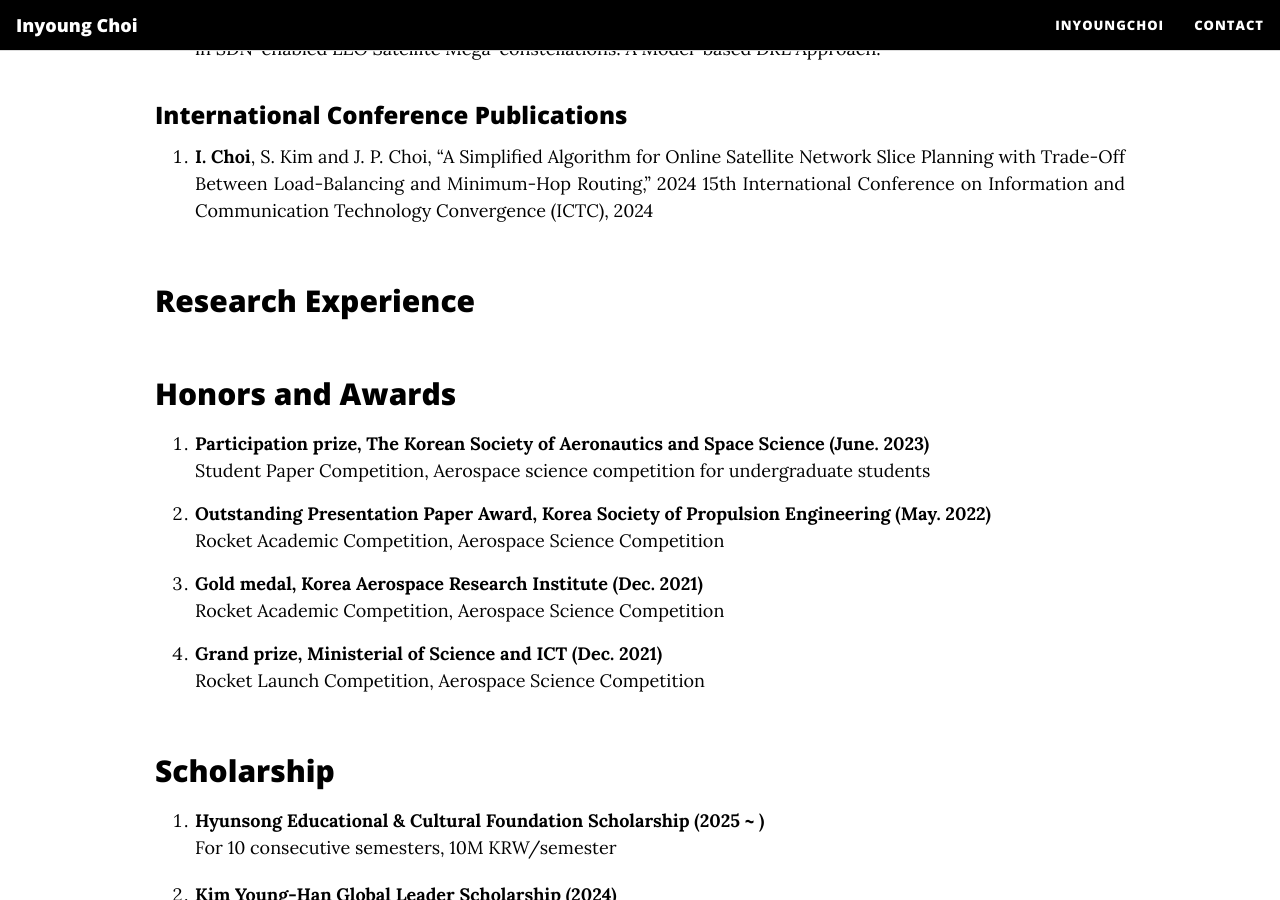
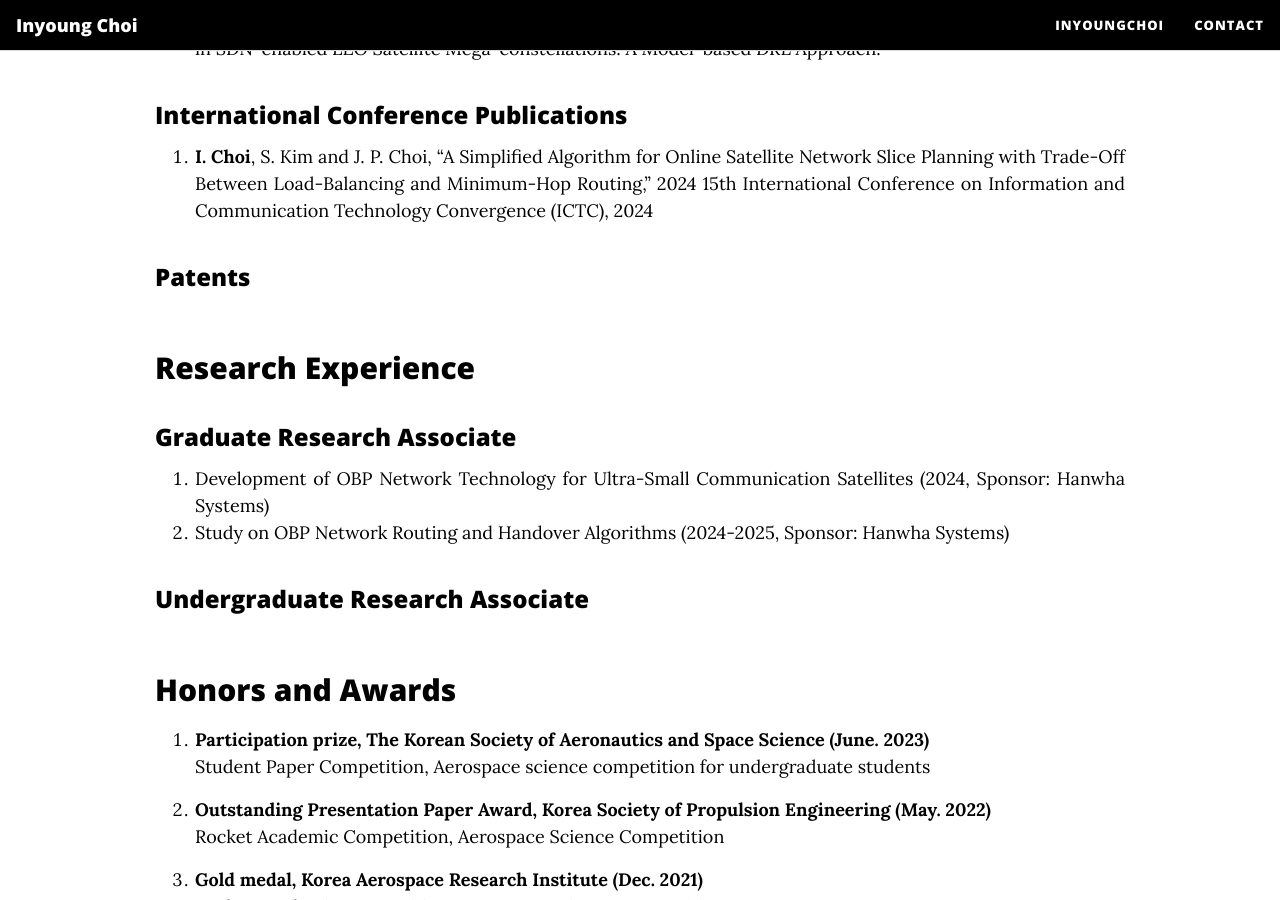
Before and after one commit to InyoungChoi-acai/InyoungChoi-acai.github.io, a Jekyll site: the page built from InyoungChoi.md, in a window 1280 px wide and 900 px high, scrolled down 1433 px. Built offline with Jekyll 4.4.1, drawn with Linux system fonts in a browser that asks for light colours; nearby versions of some CDN libraries.

Commit message:
Update InyoungChoi.md

```diff
--- a/InyoungChoi.md
+++ b/InyoungChoi.md
@@ -42,8 +42,16 @@ Inyoung Choi (inyoung.choi@kaist.ac.kr) received his B.S. degree (<i>summa cum l
 
 
 
+### Patents
+
+
+
 ## Research Experience
+### Graduate Research Associate
+1. Development of OBP Network Technology for Ultra-Small Communication Satellites  (2024, Sponsor: Hanwha Systems)
+2. Study on OBP Network Routing and Handover Algorithms (2024-2025, Sponsor: Hanwha Systems)
 
+### Undergraduate Research Associate
 
 
 
```
